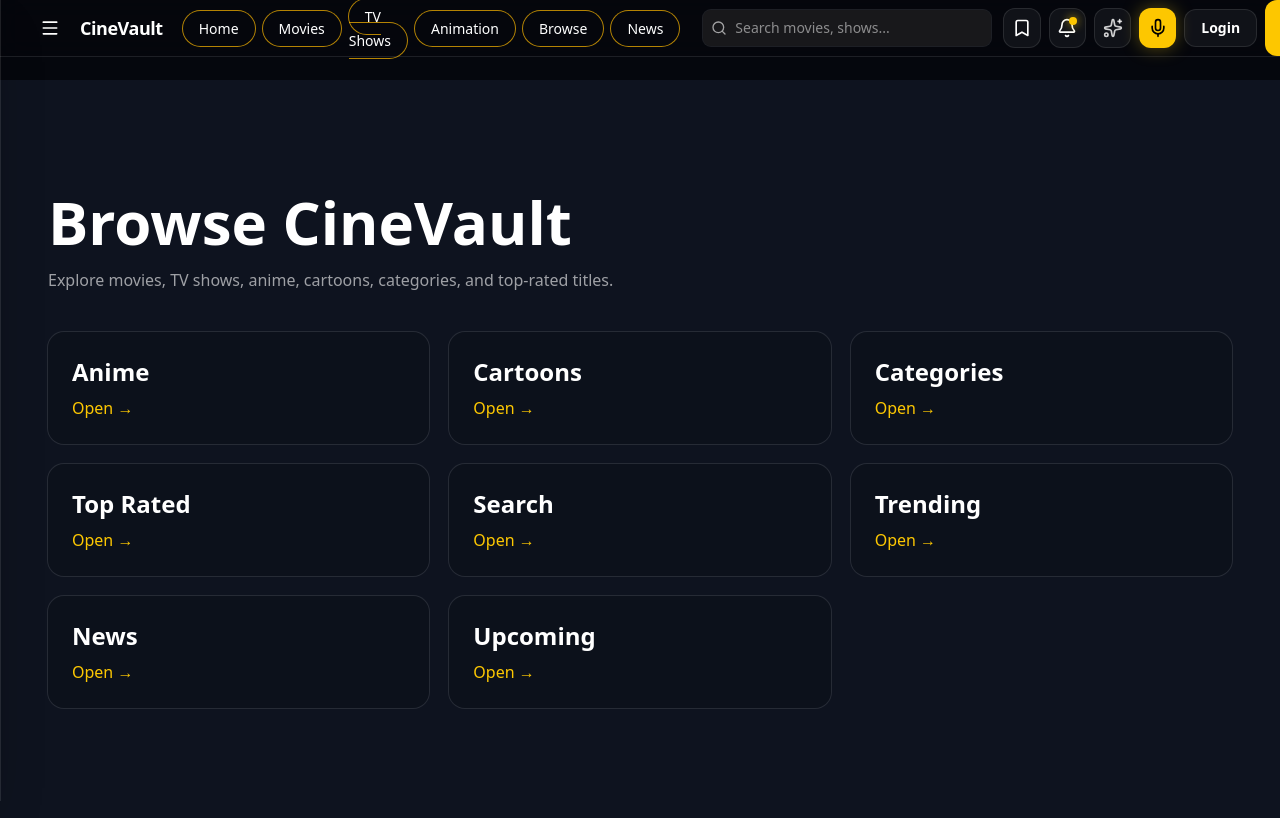
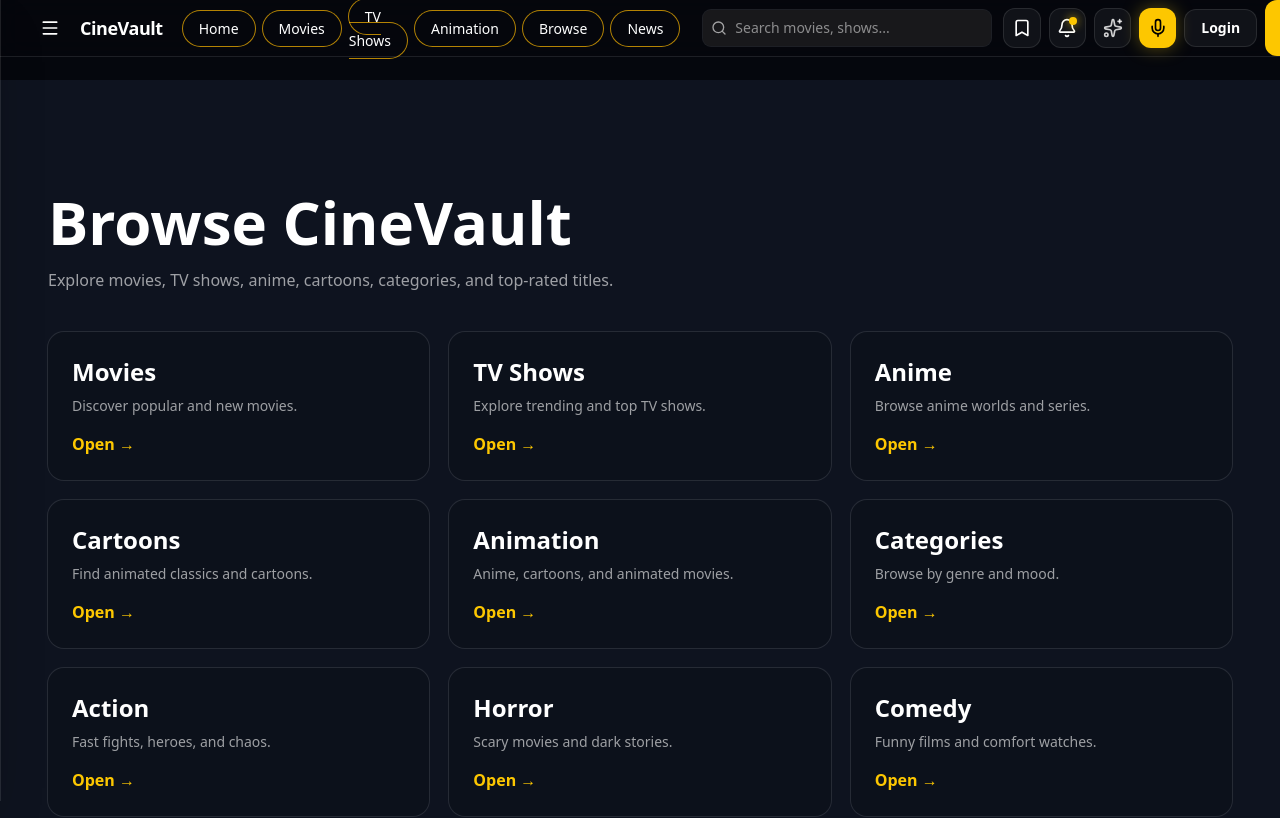
Before and after one commit to breezy23333/cinevault, a Next.js app: page /browse in a window 1280 px wide. Shown: the top 818 px of the page. Built offline with nearby package versions, Linux system fonts and the light colour scheme.

Commit message:
Add animation landing page and improve browse page

```diff
--- a/app/browse/page.tsx
+++ b/app/browse/page.tsx
@@ -1,14 +1,22 @@
 import Link from "next/link";
 
 const links = [
-  { title: "Anime", href: "/anime" },
-  { title: "Cartoons", href: "/cartoons" },
-  { title: "Categories", href: "/categories" },
-  { title: "Top Rated", href: "/top" },
-  { title: "Search", href: "/search" },
-  { title: "Trending", href: "/trending" },
-  { title: "News", href: "/news" },
-  { title: "Upcoming", href: "/upcoming" },
+  { title: "Movies", href: "/search", desc: "Discover popular and new movies." },
+  { title: "TV Shows", href: "/search?type=tv", desc: "Explore trending and top TV shows." },
+  { title: "Anime", href: "/anime", desc: "Browse anime worlds and series." },
+  { title: "Cartoons", href: "/cartoons", desc: "Find animated classics and cartoons." },
+  { title: "Animation", href: "/animation", desc: "Anime, cartoons, and animated movies." },
+  { title: "Categories", href: "/categories", desc: "Browse by genre and mood." },
+  { title: "Action", href: "/search?genre=28", desc: "Fast fights, heroes, and chaos." },
+  { title: "Horror", href: "/search?genre=27", desc: "Scary movies and dark stories." },
+  { title: "Comedy", href: "/search?genre=35", desc: "Funny films and comfort watches." },
+  { title: "Drama", href: "/search?genre=18", desc: "Emotional and powerful stories." },
+  { title: "Sci-Fi", href: "/search?genre=878", desc: "Future worlds and big ideas." },
+  { title: "Romance", href: "/search?genre=10749", desc: "Love stories and relationship drama." },
+  { title: "Top Rated", href: "/top", desc: "The best-rated titles on CineVault." },
+  { title: "Trending", href: "/trending", desc: "See what people are watching now." },
+  { title: "Upcoming", href: "/upcoming", desc: "Movies and shows coming soon." },
+  { title: "News", href: "/news", desc: "Entertainment, gaming, and sports news." },
 ];
 
 import type { Metadata } from "next";
@@ -86,7 +94,8 @@ export default function BrowsePage() {
             className="rounded-2xl bg-[#0c111b] ring-1 ring-white/10 p-6 hover:bg-white/10 transition"
           >
             <h2 className="text-2xl font-bold">{item.title}</h2>
-            <p className="text-yellow-400 mt-2">Open →</p>
+            <p className="mt-2 text-sm text-white/60">{item.desc}</p>
+            <p className="text-yellow-400 mt-4 font-bold">Open →</p>
           </Link>
         ))}
       </div>
```
